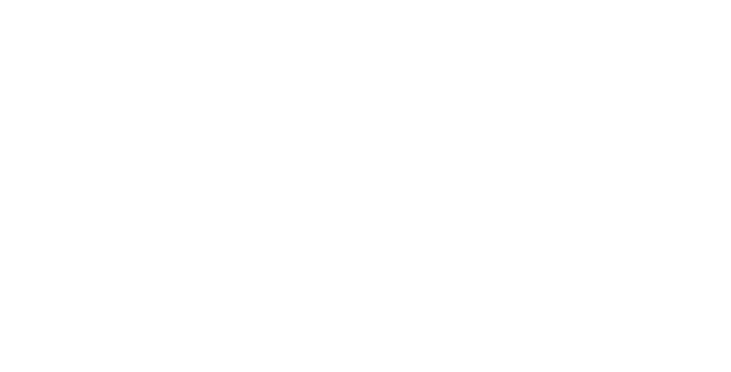
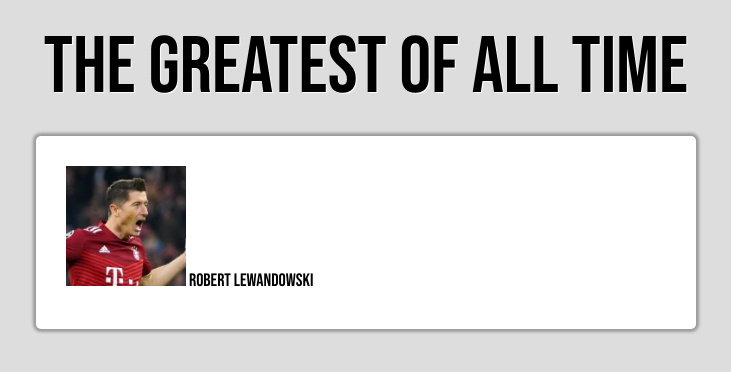
Before and after one commit to FawwazKautsar24/Interactive-Gallery-with-Pure-CSS, a plain HTML site: page index.html in a window 1280 px wide. Shown: the whole page, without its empty margins (274-1005 px from the left). Drawn offline with Linux system fonts and the light colour scheme.

Commit message:
Membuat tampilan awal gallery

```diff
--- /dev/null
+++ b/css/reset.css
@@ -0,0 +1,48 @@
+/* http://meyerweb.com/eric/tools/css/reset/
+   v2.0 | 20110126
+   License: none (public domain)
+*/
+
+html, body, div, span, applet, object, iframe,
+h1, h2, h3, h4, h5, h6, p, blockquote, pre,
+a, abbr, acronym, address, big, cite, code,
+del, dfn, em, img, ins, kbd, q, s, samp,
+small, strike, strong, sub, sup, tt, var,
+b, u, i, center,
+dl, dt, dd, ol, ul, li,
+fieldset, form, label, legend,
+table, caption, tbody, tfoot, thead, tr, th, td,
+article, aside, canvas, details, embed,
+figure, figcaption, footer, header, hgroup,
+menu, nav, output, ruby, section, summary,
+time, mark, audio, video {
+	margin: 0;
+	padding: 0;
+	border: 0;
+	font-size: 100%;
+	font: inherit;
+	vertical-align: baseline;
+}
+/* HTML5 display-role reset for older browsers */
+article, aside, details, figcaption, figure,
+footer, header, hgroup, menu, nav, section {
+	display: block;
+}
+body {
+	line-height: 1;
+}
+ol, ul {
+	list-style: none;
+}
+blockquote, q {
+	quotes: none;
+}
+blockquote:before, blockquote:after,
+q:before, q:after {
+	content: '';
+	content: none;
+}
+table {
+	border-collapse: collapse;
+	border-spacing: 0;
+}
--- /dev/null
+++ b/css/style.css
@@ -0,0 +1,27 @@
+/* Font */
+@font-face {
+    font-family: 'BebasNeue';
+    src: url('../fonts/BebasNeue-Regular.woff') format('woff');
+}
+
+/* Main Style */
+body{
+    font: 18px/36px 'BebasNeue', 'arial narrow', arial, sans-serif;
+    background-color: #ddd;
+}
+
+h1{
+    font-size: 80px;
+    margin: 50px 0;
+    text-align: center;
+    text-shadow: 1px 1px 1px white;
+}
+
+.container{
+    width: 600px;
+    background-color: white;
+    margin: auto;
+    padding: 30px;
+    box-shadow: 0 0 3px 3px rgba(0, 0, 0, 0.3);
+    border-radius: 5px;
+}
--- a/index.html
+++ b/index.html
@@ -5,8 +5,21 @@
     <meta http-equiv="X-UA-Compatible" content="IE=edge">
     <meta name="viewport" content="width=device-width, initial-scale=1.0">
     <title>G.O.A.T Gallery</title>
+    <link rel="stylesheet" href="css/reset.css">
+    <link rel="stylesheet" href="css/style.css">
 </head>
 <body>
 
+    <h1>The Greatest Of All Time</h1>
+
+    <div class="container">
+        <ul class="gallery">
+            <li>
+                <img src="img/thumbs/lewandowski-thumb.jpg" alt="Robert Lewandowski" width="120" height="120">
+                <span>Robert Lewandowski</span>
+            </li>
+        </ul>
+    </div>
+
 </body>
 </html>
```
